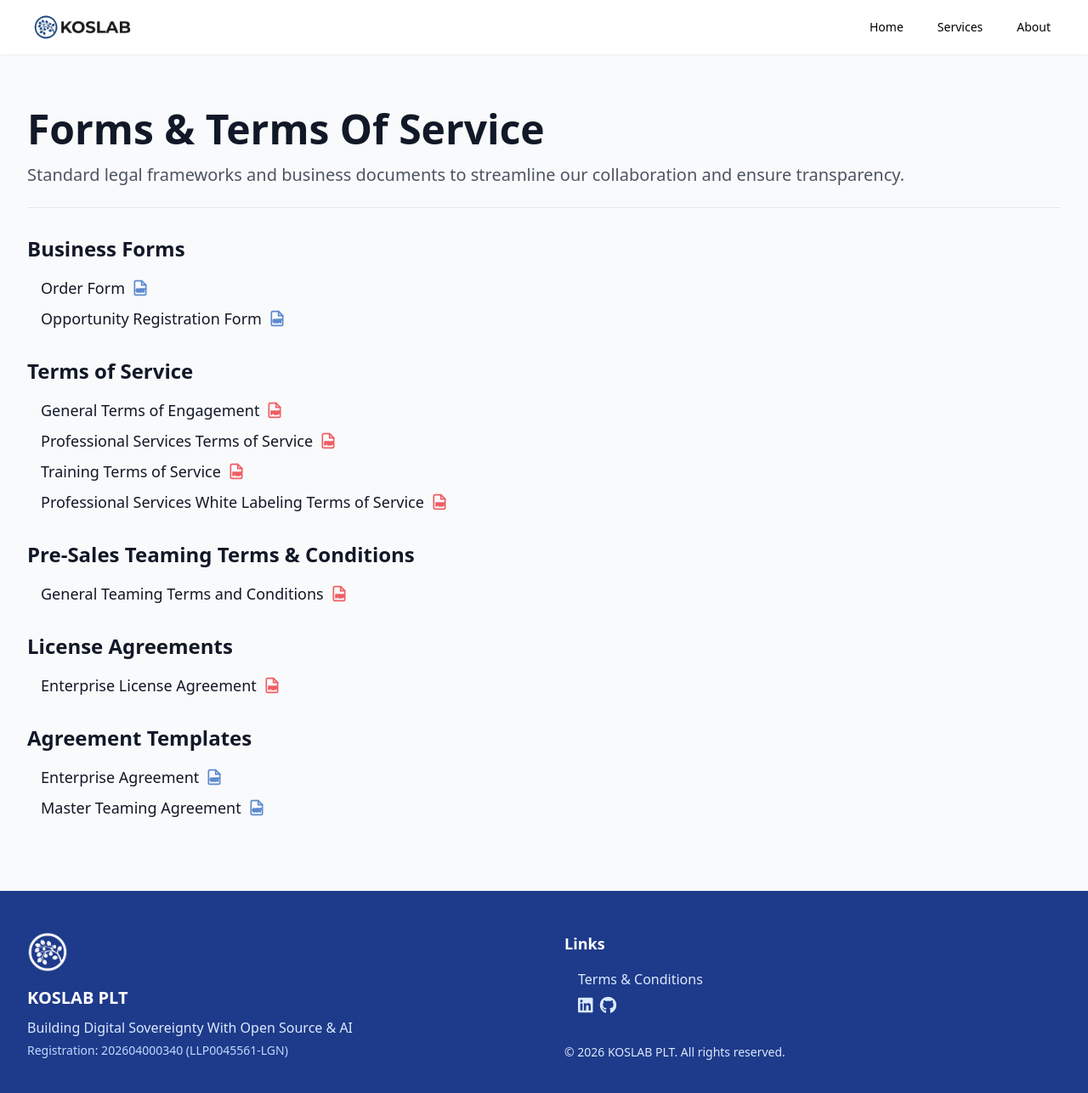
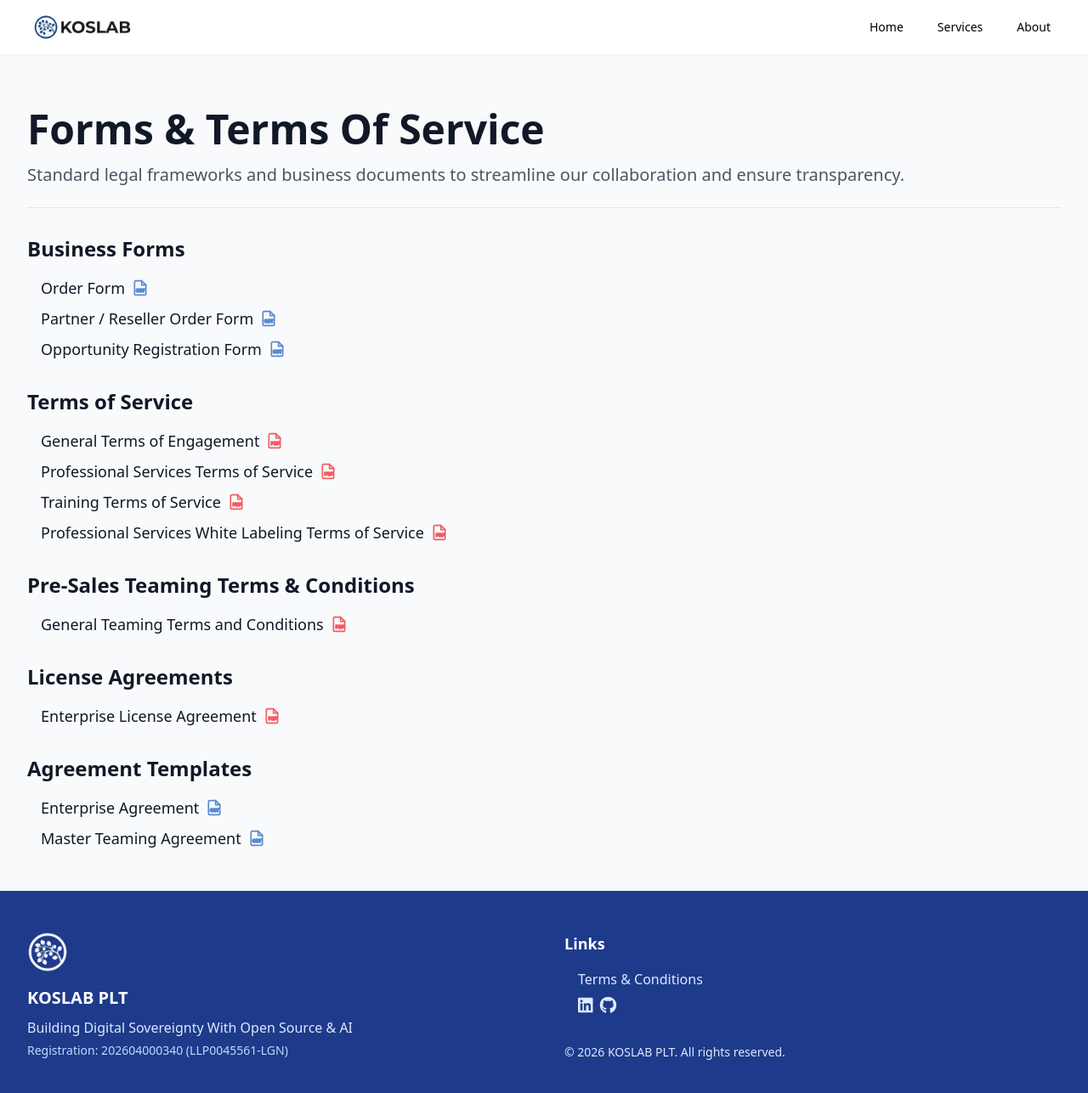
Before and after one commit to koslab/koslab.github.io, a Jekyll site: the page built from agreements/index.md, in a window 1280 px wide and 1313 px high. Shown: the top 1287 px of the window at 85% size. Built offline with Jekyll 4.4.1, drawn with Linux system fonts in a browser that asks for light colours; part of the change alters nothing that is shown.

Commit message:
fix wrong url for reseller form

```diff
--- a/agreements/index.md
+++ b/agreements/index.md
@@ -11,7 +11,8 @@ teaming_terms_version: v1.0.3
 ea_version: 20260218
 master_teaming_version: 20260218
 order_form_version: 20260830
-oppty_form_version: 20260830
+reseller_form_version: 20260830
+oppty_form_version: 20260220
 enterprise_license_version: v1.0.0
 ---
 
@@ -22,6 +23,7 @@ Standard legal frameworks and business documents to streamline our collaboration
 ## Business Forms
 
 - [Order Form]({{ '/assets/agreements/order-form-' | append: page.order_form_version | append: '.odt' | relative_url }}) ![ODT Icon]({{ '/assets/images/icons/odt.svg' | relative_url }}){: .icon-download }
+- [Partner / Reseller Order Form]({{ '/assets/agreements/reseller-order-form-' | append: page.reseller_form_version | append: '.odt' | relative_url }}) ![ODT Icon]({{ '/assets/images/icons/odt.svg' | relative_url }}){: .icon-download }
 - [Opportunity Registration Form]({{ '/assets/agreements/opportunity-registration-form-' | append: page.oppty_form_version | append: '.odt' | relative_url }}) ![ODT Icon]({{ '/assets/images/icons/odt.svg' | relative_url }}){: .icon-download }
 
 ## Terms of Service
```
